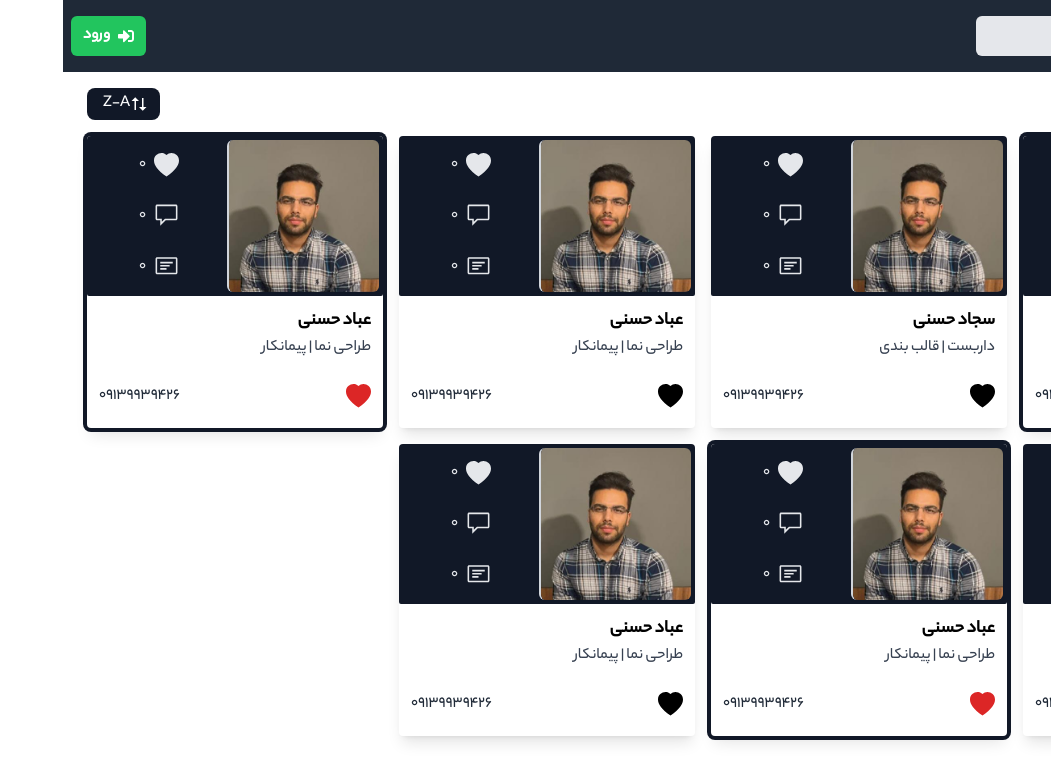
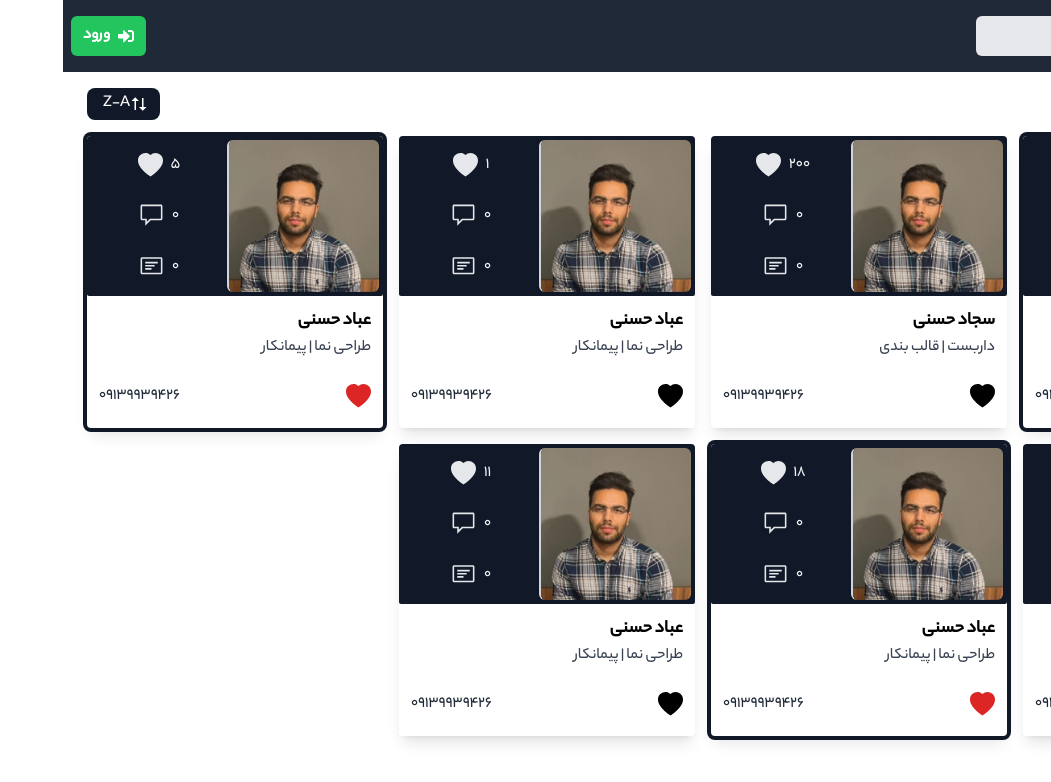
Before and after one commit to milad7212/hamgaman, a Next.js app: page /one in a window 1280 px wide. Shown: the top 782 px of the page, without its empty margins (229-1280 px from the left). Built offline with nearby package versions, Linux system fonts and the light colour scheme.

Commit message:
improve cards

```diff
--- a/app/components/personCard.jsx
+++ b/app/components/personCard.jsx
@@ -2,18 +2,20 @@ import React from "react";
 import Image from "next/image";
 import { BsFillHeartFill } from "react-icons/bs";
 import { GoComment, GoNote } from "react-icons/go";
-import C from "classnames";
+import classNames from "classnames";
+import PropTypes from "prop-types";
 
 function PersonCard({ data, clickOnHeart }) {
-  const classCard = C({
+  const cardClass = classNames("bg-white", "rounded", "shadow-lg", "overflow-hidden", {
     "ring-gray-900 ring-4": data.favorite,
   });
-  const classIcon = C({
+
+  const iconClass = classNames({
     "text-red-600": data.favorite,
   });
 
   return (
-    <div className={`bg-white rounded shadow-lg overflow-hidden ${classCard}`}>
+    <div className={cardClass}>
       <div className="h-40 p-1 bg-gray-900 rounded-b-sm flex overflow-hidden relative">
         <div className="h-full aspect-square rounded-sm shadow-sm relative">
           <Image
@@ -24,20 +26,20 @@ function PersonCard({ data, clickOnHeart }) {
           />
         </div>
         <div className="flex justify-around flex-col items-center w-[70%]">
-          <div className="flex items-center">
+          <div className="flex items-center justify-center">
+            <span className="text-gray-100 ml-2">{data.liked ?? 0}</span>
             <BsFillHeartFill
               size={25}
               className="text-gray-200 cursor-pointer"
             />
-            <span className="text-gray-200 mr-2">{data.hearts ?? 0}</span>
           </div>
-          <div className="flex items-center">
+          <div className="flex items-center justify-center">
+            <span className="text-gray-100 ml-2">{data.comments?.length ?? 0}</span>
             <GoComment size={25} className="text-gray-200  cursor-pointer" />
-            <span className="text-gray-200 mr-2">{data.comments ?? 0}</span>
           </div>
-          <div className="flex items-center">
+          <div className="flex items-center justify-center">
+            <span className="text-gray-100 ml-2">{data.notes?.length ?? 0}</span>
             <GoNote size={25} className="text-gray-200 cursor-pointer" />
-            <span className="text-gray-200 mr-2">{data.notes ?? 0}</span>
           </div>
         </div>
       </div>
@@ -49,7 +51,7 @@ function PersonCard({ data, clickOnHeart }) {
             <BsFillHeartFill
               onClick={() => clickOnHeart(data)}
               size={25}
-              className={`${classIcon} cursor-pointer`}
+              className={`${iconClass} cursor-pointer`}
             />
           </div>
           <a className="text-left my-2 text-gray-800" href="tel:09139939426">
@@ -61,4 +63,33 @@ function PersonCard({ data, clickOnHeart }) {
   );
 }
 
+PersonCard.propTypes = {
+  data: PropTypes.shape({
+    favorite: PropTypes.bool,
+    liked: PropTypes.number,
+    comments: PropTypes.arrayOf(
+      PropTypes.shape({
+        id: PropTypes.number,
+        text: PropTypes.string,
+        writer: PropTypes.shape({
+          id: PropTypes.number,
+          name: PropTypes.string,
+          family: PropTypes.string,
+          date: PropTypes.string,
+        }),
+      })
+    ),
+    notes: PropTypes.arrayOf(
+      PropTypes.shape({
+        id: PropTypes.number,
+        text: PropTypes.string,
+        date: PropTypes.string,
+      })
+    ),
+    name: PropTypes.string,
+    skills: PropTypes.arrayOf(PropTypes.string),
+  }),
+  clickOnHeart: PropTypes.func.isRequired,
+};
+
 export default React.memo(PersonCard);
--- a/app/one/page.jsx
+++ b/app/one/page.jsx
@@ -1,4 +1,4 @@
-"use client"
+"use client";
 import { useCallback, useState } from "react";
 import Header from "../components/header";
 import PersonCard from "../components/personCard";
@@ -10,14 +10,70 @@ function App() {
       id: 1,
       name: "میلاد حسنی",
       skills: ["مهندس عمران", "برقکار", "تراکتور"],
-      favorite: true
+      favorite: true,
+      liked: 100,
+      comments:[
+        {id:12,text:'کارش بعد نیست',
+        writer:{
+        id:235,
+        name:'hasan',
+        family:'hosseni',
+        date:'10/2/2022'
+      }
+    },{id:12,text:'کارش بعد نیست',
+    writer:{
+    id:235,
+    name:'hasan',
+    family:'hosseni',
+    date:'10/2/2022'
+  }
+},
+  ],
+      notes:[{id:25,text:'قرار شد بیاد برام کار کنه', date:'12/4/2023'}]
+
     },
-    { id: 2, favorite: false, name: "سجاد حسنی", skills: ["داربست ", "قالب بندی"] },
-    { id: 3, favorite: false, name: "عباد حسنی", skills: ["طراحی نما", "پیمانکار"] },
-    { id: 4, favorite: true, name: "عباد حسنی", skills: ["طراحی نما", "پیمانکار"] },
-    { id: 5, favorite: false, name: "عباد حسنی", skills: ["طراحی نما", "پیمانکار"] },
-    { id: 6, favorite: true, name: "عباد حسنی", skills: ["طراحی نما", "پیمانکار"] },
-    { id: 7, favorite: false, name: "عباد حسنی", skills: ["طراحی نما", "پیمانکار"] },
+    {
+      id: 2,
+      favorite: false,
+      name: "سجاد حسنی",
+      skills: ["داربست ", "قالب بندی"],
+      liked: 200,
+    },
+    {
+      id: 3,
+      favorite: false,
+      name: "عباد حسنی",
+      skills: ["طراحی نما", "پیمانکار"],
+      liked: 1,
+    },
+    {
+      id: 4,
+      favorite: true,
+      name: "عباد حسنی",
+      skills: ["طراحی نما", "پیمانکار"],
+      liked: 5,
+    },
+    {
+      id: 5,
+      favorite: false,
+      name: "عباد حسنی",
+      skills: ["طراحی نما", "پیمانکار"],
+      liked: 4,
+    },
+    {
+      id: 6,
+      favorite: true,
+      name: "عباد حسنی",
+      skills: ["طراحی نما", "پیمانکار"],
+      liked: 18,
+    },
+    {
+      id: 7,
+      favorite: false,
+      name: "عباد حسنی",
+      skills: ["طراحی نما", "پیمانکار"],
+      liked: 11,
+    },
     // Add more people data
   ]);
 
@@ -27,7 +83,9 @@ function App() {
 
   const clickOnHeart = useCallback(
     (selectedCard) => {
-      const index = dataPeople.findIndex((person) => person.id === selectedCard.id);
+      const index = dataPeople.findIndex(
+        (person) => person.id === selectedCard.id
+      );
       if (index !== -1) {
         const updatedPeople = [...dataPeople];
         updatedPeople[index].favorite = !updatedPeople[index].favorite;
@@ -89,7 +147,11 @@ function App() {
           <div className="grid grid-cols-1 sm:grid-cols-2 md:grid-cols-3 lg:grid-cols-4 gap-4">
             {/* Person card */}
             {filteredAndSortedPeople.map((person) => (
-              <PersonCard data={person} key={person.id} clickOnHeart={clickOnHeart} />
+              <PersonCard
+                data={person}
+                key={person.id}
+                clickOnHeart={clickOnHeart}
+              />
             ))}
           </div>
           {isFilterMenuOpen && (
```
